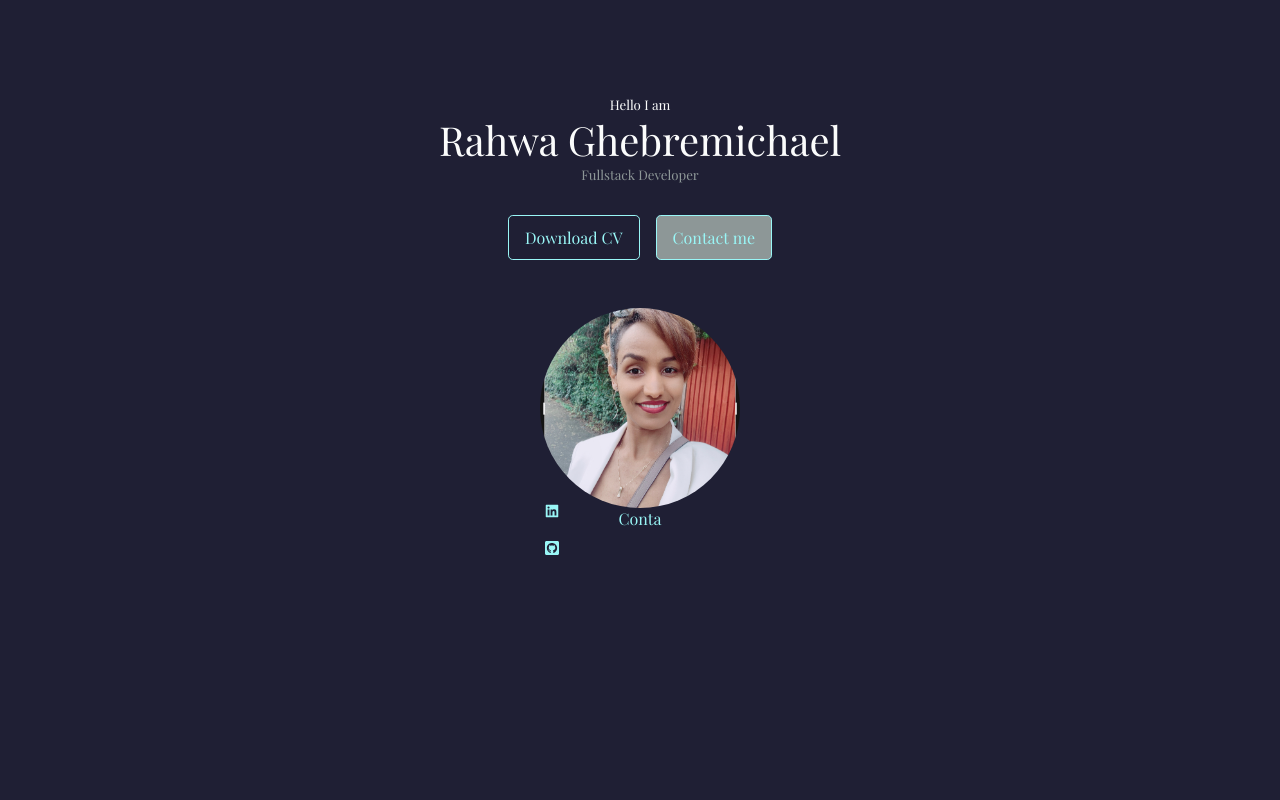
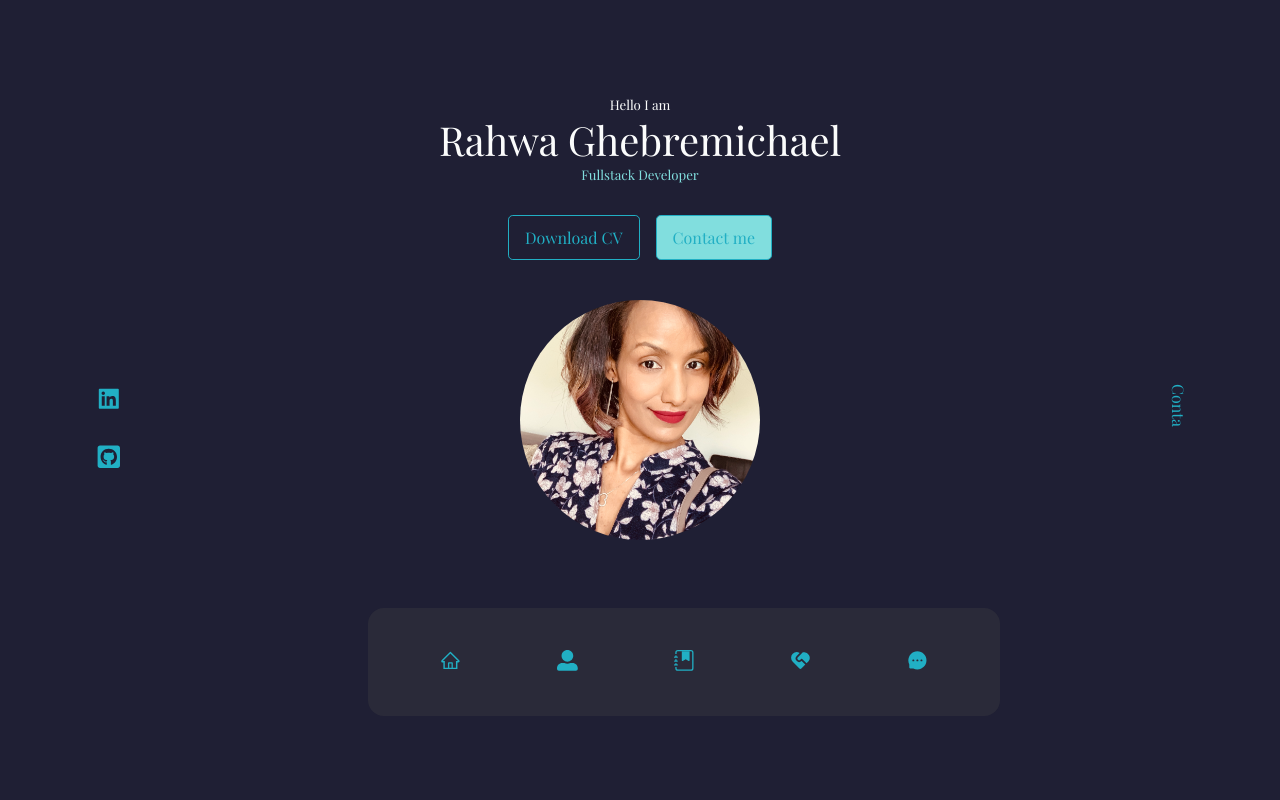
Before and after one commit to rahwafesseha/Personal-Portofolio, a React (Create React App) app: page / in a window 1280 px wide. Shown: the top 800 px of the page. Built offline with nearby package versions, Linux system fonts and the light colour scheme.

Commit message:
Added sticky nav-link

```diff
--- a/src/components/about/About.jsx
+++ b/src/components/about/About.jsx
@@ -2,9 +2,7 @@ import React from 'react'
 import "./about.css"
 
 const About = () => {
-  return (
-    <div>About</div>
-  )
+  return <section id="about">About</section>;
 }
 
 export default About
--- a/src/components/contact/Contact.jsx
+++ b/src/components/contact/Contact.jsx
@@ -2,9 +2,7 @@ import React from 'react';
 import "./contact.css"
 
 const Contact = () => {
-  return (
-    <div>Contact</div>
-  )
+  return <section id="contact">Contact</section>;
 }
 
 export default Contact
--- a/src/components/experience/Experience.jsx
+++ b/src/components/experience/Experience.jsx
@@ -2,9 +2,7 @@ import React from 'react';
 import "./experience.css"
 
 const Experience = () => {
-  return (
-    <div>Experience</div>
-  )
+  return <section id="experience">Experience</section>;
 }
 
 export default Experience
--- a/src/components/header/Header.jsx
+++ b/src/components/header/Header.jsx
@@ -1,7 +1,7 @@
 import React from "react";
-import "./header.css"
+import "./header.css";
 import Headbtn from "./Headbtn";
-import image from "../../assets/myImage.jpeg";
+import image from "../../assets/myImage.JPG";
 import HeaderContacts from "./HeaderContacts";
 
 const Header = () => {
@@ -12,15 +12,11 @@ const Header = () => {
         <h1>Rahwa Ghebremichael</h1>
         <h5 className="qualification">Fullstack Developer</h5>
         <Headbtn />
-        <HeaderContacts/>
+        <HeaderContacts />
         <div className="image">
-          <img
-            style={{ width: "200px", height: "200px", borderRadius: "50%", marginTop:"3rem" }}
-            src={image}
-            alt="me"
-          />
+          <img src={image} alt="me" />
         </div>
-        <a href="#contact">Conta</a>
+        <a href="#contact" className="contact">Conta</a>
       </div>
     </header>
   );
--- a/src/components/header/header.css
+++ b/src/components/header/header.css
@@ -1,9 +1,9 @@
-header{
-    height:100vh;
+header {
+  height: 100vh;
   padding-top: 6rem;
   overflow: hidden;
 }
-.container{
+.container {
   width: var(--container-width-bg);
   text-align: center;
   height: 100%;
@@ -11,7 +11,7 @@ header{
 }
 /* styling header buttons */
 
-.headbtn{
+.headbtn {
   margin-top: 2rem;
   display: flex;
   gap: 1rem;
@@ -19,13 +19,31 @@ header{
 }
 /* styling header contacts */
 
-.header_contacts{
+.header_contacts {
   display: flex;
   flex-direction: column;
-    /* align-items: center; */
+  align-items: center;
   position: absolute;
-    bottom: 15rem;
-    gap:1rem;
-    left:34rem;
+  top: 18rem;
+  gap: 1.5rem;
+  left: 6rem;
+   font-size: 1.6rem;
+}
+/* styling Image */
+.image img {
+  background: var(--color-primary);
+  width: 15rem;
+  height: 15rem;
+  margin-top: 2.5rem;
+  border-radius: 50%;
+  position: absolute;
+}
 
+/* styling contacts */
+.contact{
+    position:absolute;
+    right:5rem;
+
+    top: 18.7rem;
+    transform: rotate(90deg);
 }
--- a/src/components/nav/Nav.jsx
+++ b/src/components/nav/Nav.jsx
@@ -1,10 +1,31 @@
-import React from 'react'
-import "./nav.css"
+import React from "react";
+import "./nav.css";
+import { AiOutlineHome } from "react-icons/ai";
+import { FaUserAlt } from "react-icons/fa";
+import { BsJournalBookmarkFill } from "react-icons/bs";
+import { RiServiceFill } from "react-icons/ri";
+import { AiFillMessage } from "react-icons/ai";
 
 const Nav = () => {
   return (
-    <div>Nav</div>
-  )
-}
+    <nav>
+      <a href="#" className="">
+        <AiOutlineHome />
+      </a>
+      <a href="#about" className="">
+        <FaUserAlt />
+      </a>
+      <a href="#experience" className="">
+        <BsJournalBookmarkFill />
+      </a>
+      <a href="#services" className="">
+        <RiServiceFill />
+      </a>
+      <a href="#contact" className="">
+        <AiFillMessage />
+      </a>
+    </nav>
+  );
+};
 
-export default Nav
+export default Nav;
--- a/src/components/nav/nav.css
+++ b/src/components/nav/nav.css
@@ -0,0 +1,41 @@
+nav {
+  display: flex;
+  position: fixed;
+  background: rgba(70, 70, 72, 0.3);
+  justify-content: space-between;
+  width: max-content;
+  gap: 2rem;
+  padding: 1.5rem 2.5rem;
+  left: 23rem;
+  top: 38rem;
+  border-radius: 1rem;
+}
+nav a{
+    background: transparent;
+    padding: 1rem 2rem;
+    font-size: 1.3rem;
+}
+nav a:hover {
+    background: rgba(0, 0, 0, 0.3);
+}
+
+@media screen and (max-width: 1024px) {
+    nav{
+       padding: 1rem;
+       left: 10rem;
+    }
+    nav a{
+
+    padding: 1rem 1.5rem;
+}
+}
+@media screen and (max-width: 600px) {
+ nav{
+       padding: 0.3rem;
+       left: 5rem;
+    }
+    nav a{
+
+    padding: 0.5rem;
+}
+}
--- a/src/components/services/Services.jsx
+++ b/src/components/services/Services.jsx
@@ -2,9 +2,7 @@ import React from 'react'
 import "./services.css"
 
 const Services = () => {
-  return (
-    <div>Services</div>
-  )
+  return <section id="services">Services</section>;
 }
 
 export default Services
--- a/src/index.css
+++ b/src/index.css
@@ -10,9 +10,9 @@
 }
 :root {
   --color-bg: #1f1f34;
-  --color-white:#fbfcfc;
-  --color-light:#8d9797;
-  --color-primary:#99f6f6;
+  --color-white: #fbfcfc;
+  --color-light: #81dede;
+  --color-primary: #21afc4;
   --transition: all 400ms ease;
   --container-width-lg: 75%;
   --container-width-md: 85%;
@@ -24,84 +24,88 @@ html {
 body {
   font-family: "Playfair Display", serif;
   background: var(--color-bg);
-  color: var(--color-white)
+  color: var(--color-white);
 }
-h1,h2,h3,h4,h5{
+h1,
+h2,
+h3,
+h4,
+h5 {
   font-weight: 500;
 }
-h1{
-  font-size:2.5rem;
+h1 {
+  font-size: 2.5rem;
 }
-section{
-  margin-top:8rem;
+section {
+  margin-top: 8rem;
+  height: 100vh;
 }
-section > h2, section >h5{
+section > h2,
+section > h5 {
   text-align: center;
-  color:var(--color-light)
+  color: var(--color-light);
 }
-section > h2{
+section > h2 {
   margin-bottom: 3rem;
 }
-.qualification{
+.qualification {
   color: var(--color-light);
 }
-.headbtn{
- color:var(--color-primary);
+.headbtn {
+  color: var(--color-primary);
 }
-a{
-  color:var(--color-primary);
-  transition:var(--transition);
+a {
+  color: var(--color-primary);
+  transition: var(--transition);
 }
 
-a:hover{
-  color: var(--color-white)
+a:hover {
+  color: var(--color-white);
 }
-.btn{
-  width:max-content;
+.btn {
+  width: max-content;
   display: inline-block;
-  padding:0.68rem 1rem;
+  padding: 0.68rem 1rem;
   color: var(--color-primary);
   border-radius: 0.3rem;
   cursor: pointer;
   transition: var(--transition);
-  border:1px solid var(--color-primary)
+  border: 1px solid var(--color-primary);
+}
 
+.btn-contact {
+  background: var(--color-light);
 }
-.btn-contact{
-  background: var(--color-light);
 
-}
-.btn:hover{
+.btn:hover {
   background: var(--color-white);
   color: var(--color-bg);
 }
-img{
+img {
   display: block;
-  width:100%;
+  width: 100%;
   object-fit: cover;
 }
 
-.image{
+.image {
   display: flex;
   justify-content: center;
 }
 /* media Queries for tablet */
-@media screen and (max-width:1024px){
-.container{
+@media screen and (max-width: 1024px) {
+  .container {
     width: var(--container-width-md);
   }
-section{
-  margin-top:6rem;
+  section {
+    margin-top: 6rem;
   }
-
 }
 /* media Queries for mobile */
-@media screen and (max-width:600px){
-.container{
+@media screen and (max-width: 600px) {
+  .container {
     width: var(--container-width-sm);
   }
-section > h2{
-  margin-bottom:2rem;
+  section > h2 {
+    margin-bottom: 2rem;
   }
-
 }
```
Also changed, not shown: src/assets/myImage.JPG (added), src/assets/myImage.jpeg (deleted). Lines whose indentation alone changed are shown as unchanged.
